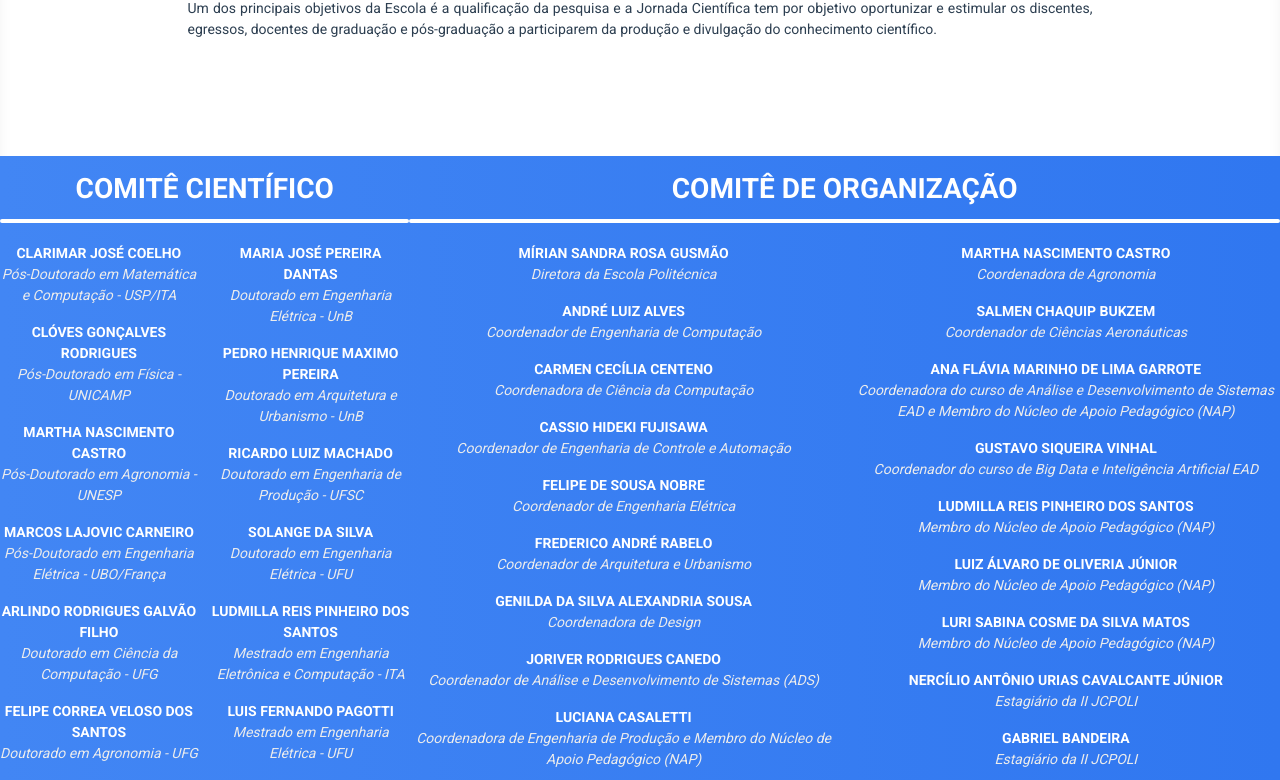
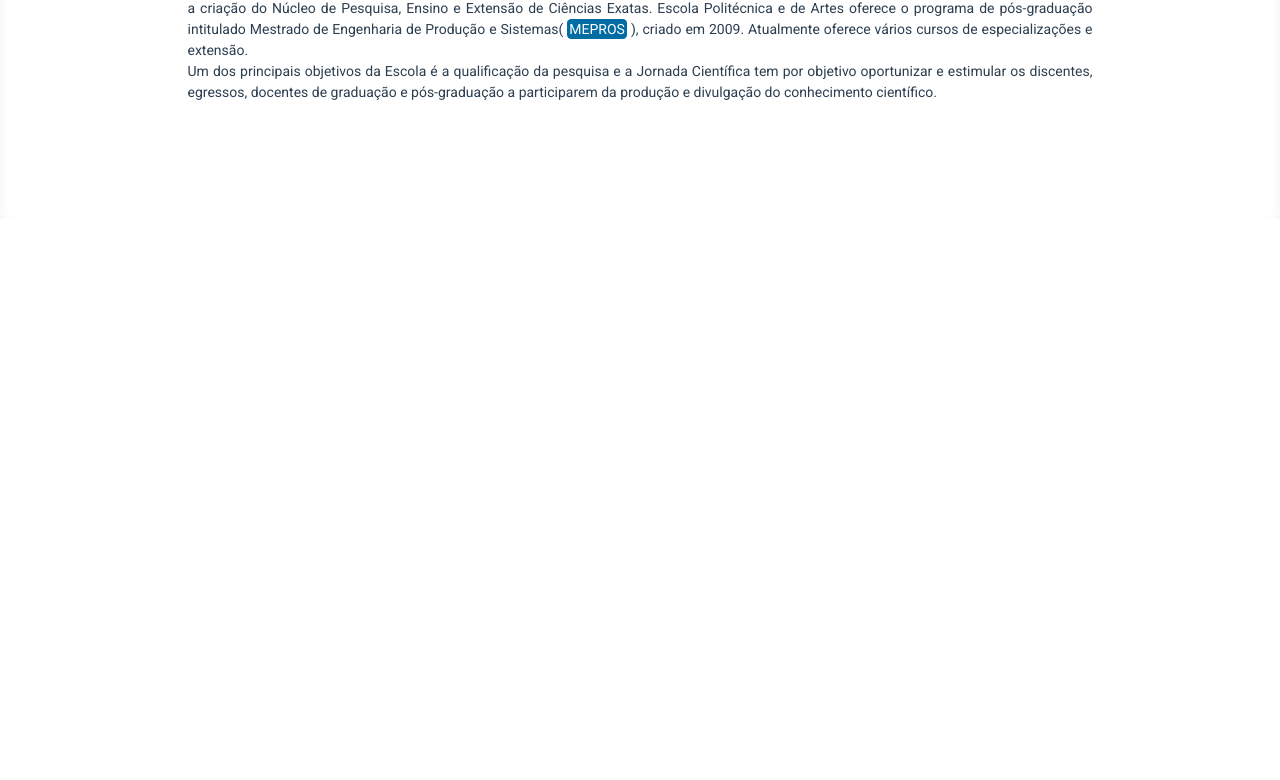
Before and after one commit to GabrielBandeiraB/jcpoli-website-production, a Vue app: page /escola in a window 1280 px wide. Shown: the part 1222-2002 px from the top of the page. After the commit the page ends 1441 px from the top, so only its background shows below. Built offline with nearby package versions, Linux system fonts and the light colour scheme; what vue-loading-overlay, vue-localstorage, vue-notification, vue-the-mask would draw is missing.

Commit message:
Update Escola.vue

```diff
--- a/src/views/Escola.vue
+++ b/src/views/Escola.vue
@@ -166,6 +166,9 @@
             </a>
           </ul>
         </div>
+        <br/>
+        <br/>
+        <br/>
         Além de oferecer os seus próprios cursos, a Escola Politécnica e de Artes também é
         responsável pela área de Física, Matemática e Química com a criação do
         Núcleo de Pesquisa, Ensino e Extensão de Ciências Exatas. Escola Politécnica e de Artes
@@ -187,14 +190,14 @@
       </Paragraph>
     </Main>
 
-    <Organization />
+    <!--<Organization />
     <Main>
       <Paragraph title="palestrantes">
         <Speakers :speakers="speakers" :paginate="1" />
       </Paragraph>
 
-      <!--<Supporters /> -->
-    </Main>
+      <Supporters />
+    </Main>-->
   </div>
 </template>
 
```
